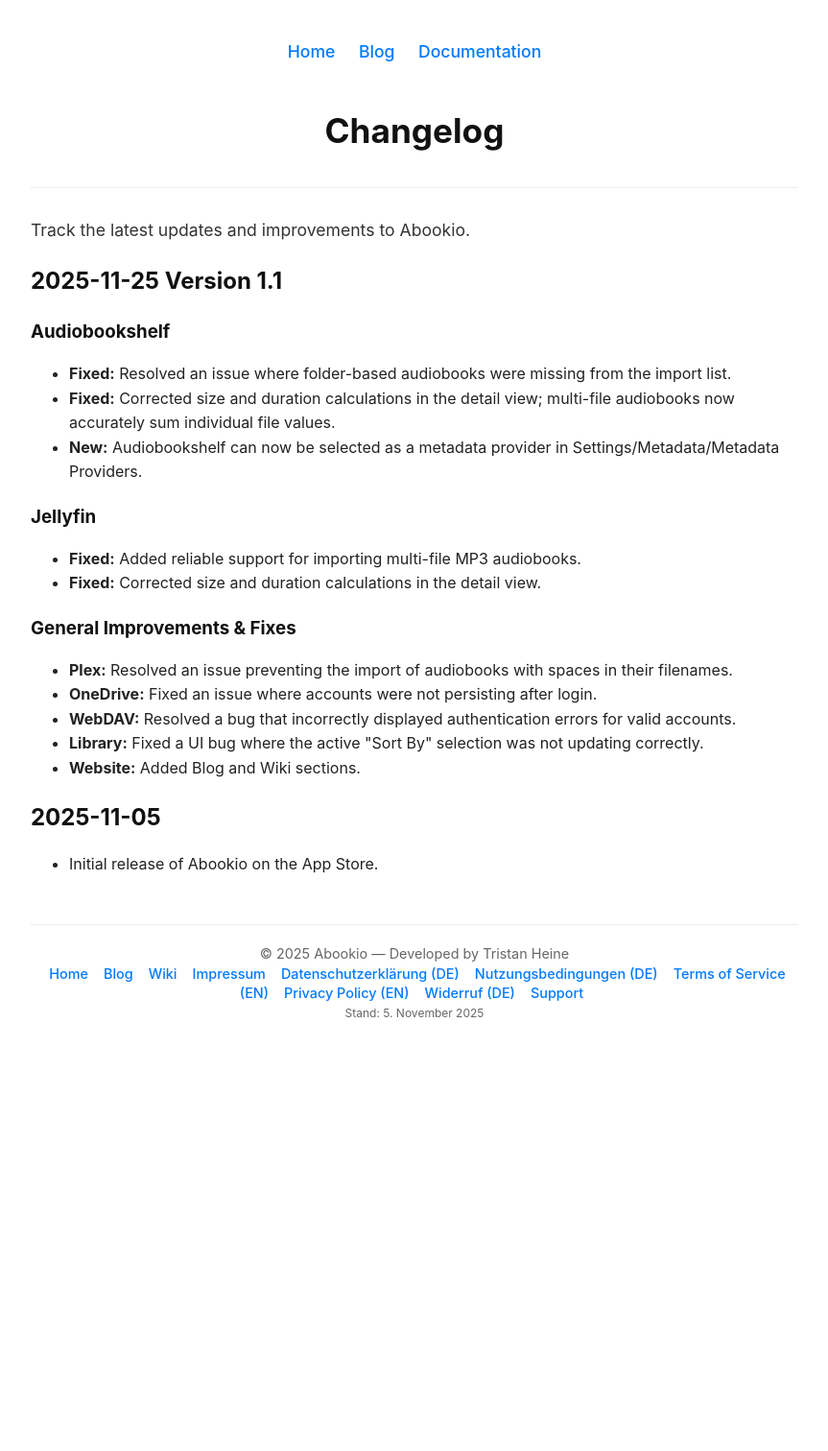
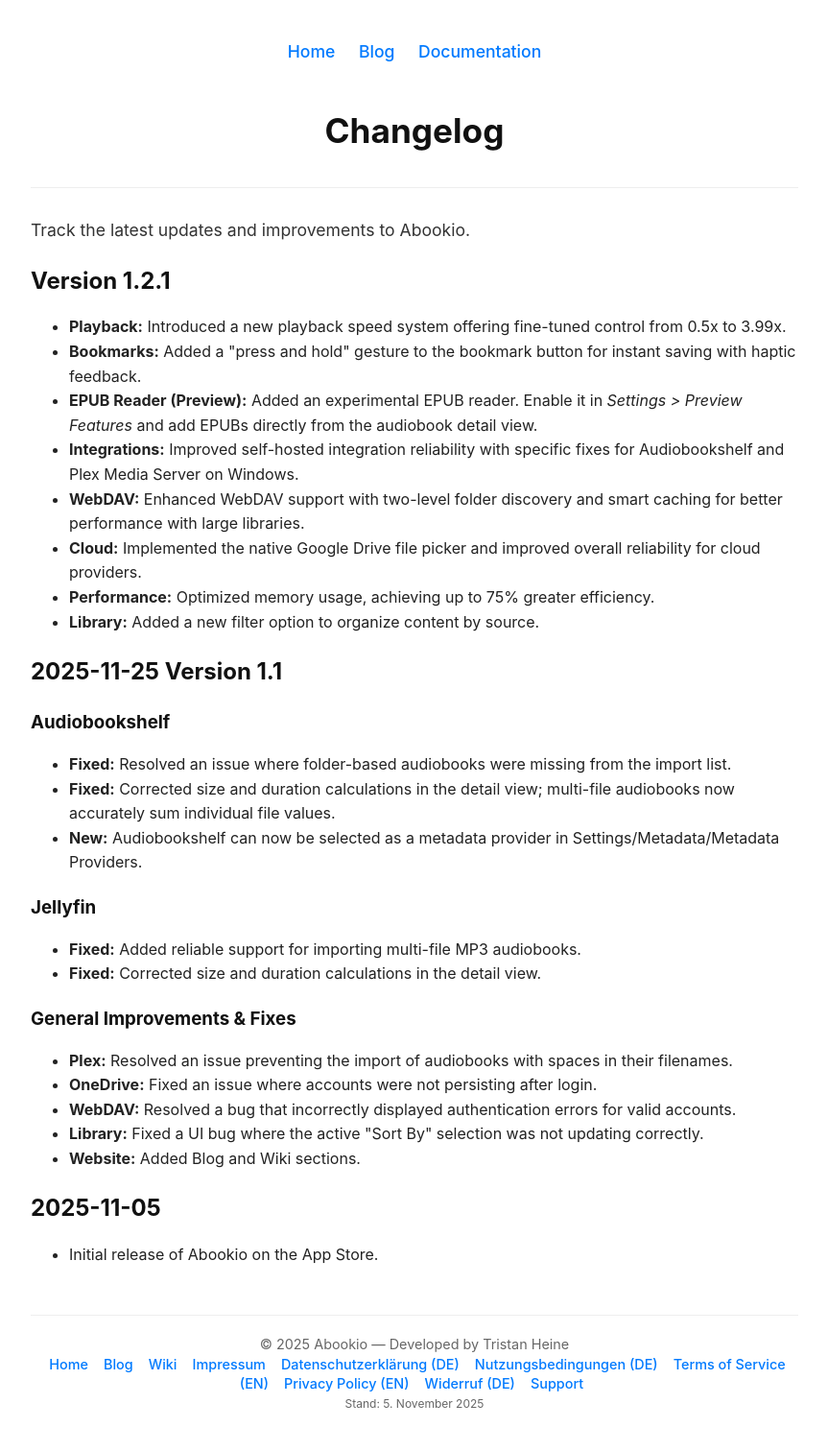
Before and after one commit to nreexy/abookio-app, a Jekyll site: the page built from wiki/changelog.md, in a window 1280 px wide. Shown: the whole page at 96% size, without its empty margins (208-1071 px from the left). Built offline with Jekyll 4.4.1, drawn with Linux system fonts in a browser that asks for light colours; before the commit the page ends 1105 px from its top, so only the background shows below that.

Commit message:
docs: Add version 1.2.1 changelog entry and visual examples for playback controls.

```diff
--- a/wiki/changelog.md
+++ b/wiki/changelog.md
@@ -3,6 +3,18 @@
 title: Changelog
 ---
 <p>Track the latest updates and improvements to Abookio.</p>
+
+<h2>Version 1.2.1</h2>
+<ul>
+  <li><strong>Playback:</strong> Introduced a new playback speed system offering fine-tuned control from 0.5x to 3.99x.</li>
+  <li><strong>Bookmarks:</strong> Added a "press and hold" gesture to the bookmark button for instant saving with haptic feedback.</li>
+  <li><strong>EPUB Reader (Preview):</strong> Added an experimental EPUB reader. Enable it in <em>Settings > Preview Features</em> and add EPUBs directly from the audiobook detail view.</li>
+  <li><strong>Integrations:</strong> Improved self-hosted integration reliability with specific fixes for Audiobookshelf and Plex Media Server on Windows.</li>
+  <li><strong>WebDAV:</strong> Enhanced WebDAV support with two-level folder discovery and smart caching for better performance with large libraries.</li>
+  <li><strong>Cloud:</strong> Implemented the native Google Drive file picker and improved overall reliability for cloud providers.</li>
+  <li><strong>Performance:</strong> Optimized memory usage, achieving up to 75% greater efficiency.</li>
+  <li><strong>Library:</strong> Added a new filter option to organize content by source.</li>
+</ul>
 
 <h2>2025-11-25 Version 1.1</h2>
 
--- a/wiki/index.html
+++ b/wiki/index.html
@@ -11,8 +11,8 @@
             <li><a href="/wiki/getting-started">Getting Started with Abookio</a></li>
             <li><a href="/wiki/connecting-cloud">Connecting Cloud Storage</a></li>
             <li><a href="/wiki/webdav-provider-guide">WebDAV Provider Guide</a></li>
+            <li><a href="/wiki/playback-controls">Playback Controls</a></li>
             <li><a href="/wiki/changelog">Changelog</a></li>
-            <li><a href="/wiki/playback-controls">Playback Controls</a></li>
         </ul>
     </div>
 
```
Also changed, not shown: wiki/playback-controls.md (+5 -2 lines), wiki/images/fourButton.jpg (added), wiki/images/remainingTime.jpg (added), wiki/images/totalTime.jpg (added).
